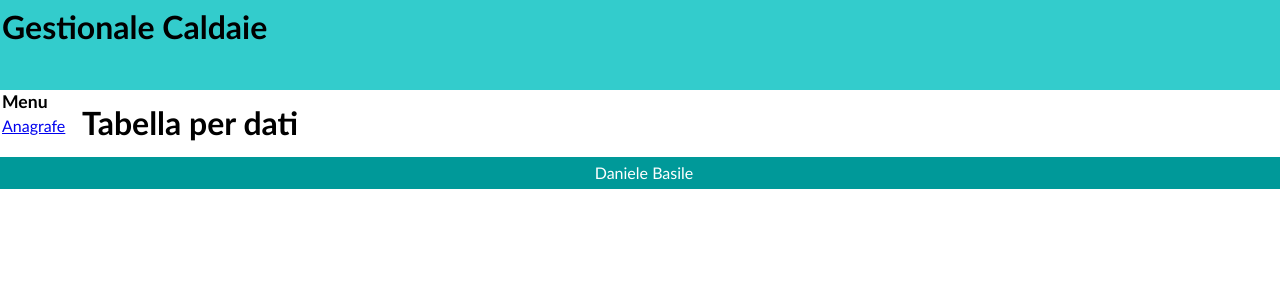
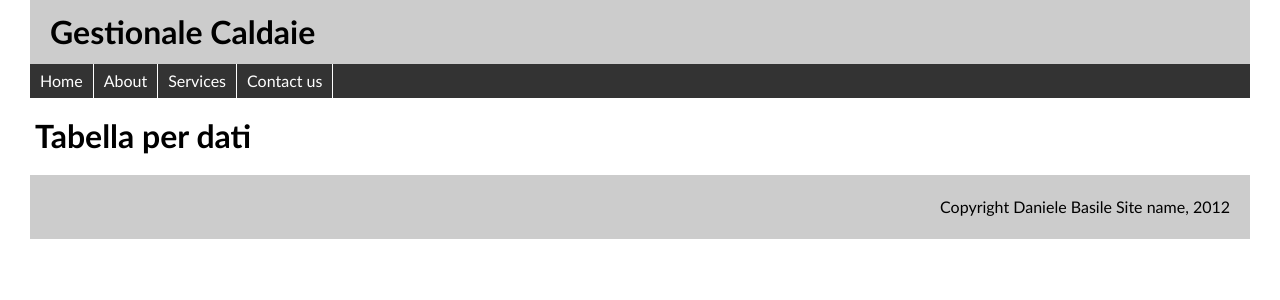
Before and after one commit to asterix24/GestionaleCaldaie, a Django app: template main/templates/base.html in a window 1280 px wide. Shown: the top 300 px of the page. Run offline with Django 3.2, Linux system fonts and the light colour scheme; the template is opened without the code that fills it, so the values that code supplies are empty; parts of the project's set-up code (start-up, migrations or seed data) failed here and were passed over.

Commit message:
Change css.

```diff
--- a/main/static/base.css
+++ b/main/static/base.css
@@ -96,46 +96,69 @@ em {
     color:#ffffff;
 }
 
-#topsection {
-    background: #33CCCC;
-    height: 90px; /*Height of top section*/
+
+#container
+{
+	margin: 0 30px;
+	background: #fff;
 }
 
-#topsection h1 {
-    margin: 0;
-    padding-top: 15px;
+#header
+{
+	background: #ccc;
+	padding: 20px;
 }
 
-#contentwrapper {
-    float: left;
-    width: 100%;
+#header h1 { margin: 0; }
+
+#navigation
+{
+	float: left;
+	width: 100%;
+	background: #333;
 }
 
-#contentcolumn {
-    margin-left: 80px; /*Set left margin to LeftColumnWidth*/
+#navigation ul
+{
+	margin: 0;
+	padding: 0;
 }
 
-#leftcolumn {
-    float: left;
-    width: 80px; /*Width of left column*/
-    margin-left: -100%;
+#navigation ul li
+{
+	list-style-type: none;
+	display: inline;
 }
 
-#footer {
-    clear: left;
-    width: 100%;
-    background: #009999;
-    color: #FFF;
-    text-align: center;
-    padding: 4px;
+#navigation li a
+{
+	display: block;
+	float: left;
+	padding: 5px 10px;
+	color: #fff;
+	text-decoration: none;
+	border-right: 1px solid #fff;
 }
 
-#footer a {
-    color: #FFFF80;
+#navigation li a:hover { background: #383; }
+
+#content
+{
+	clear: left;
+	padding: 5px;
 }
 
-.innertube {
-    margin: 2px; /*Margins for inner DIV inside each column (to provide padding)*/
-    margin-top: 0;
-    margin-bottom: 0;
+#content h2
+{
+	color: #000;
+	font-size: 160%;
+	margin: 0 0 .5em;
 }
+
+#footer
+{
+	background: #ccc;
+	text-align: right;
+	padding: 20px;
+	height: 1%;
+}
--- a/main/templates/base.html
+++ b/main/templates/base.html
@@ -8,38 +8,28 @@
 </head>
 
 <body>
-<div id="maincontainer">
-    <div id="topsection">
-        <div class="innertube">
+<div id="container">
+	<div id="header">
 		<h1>Gestionale Caldaie</h1>
 	</div>
+	<div id="navigation">
+		<ul>
+			<li><a href="#">Home</a></li>
+			<li><a href="#">About</a></li>
+			<li><a href="#">Services</a></li>
+			<li><a href="#">Contact us</a></li>
+		</ul>
 	</div>
-
-<div id="contentwrapper">
-    <div id="contentcolumn">
-        <div class="innertube">
+	<div id="content">
 	{% block center_block %}
     <h1>Tabella per dati</h1>
     {% endblock %}
 	</div>
-    </div>
-</div>
+	<div id="footer">
 
-<div id="leftcolumn">
-    <div class="innertube">
-    {% block menu_block %}
-    <b>Menu</b>
-    <br>
-    <a href="{% url anagrafe %}">Anagrafe</a></li>
-    {% endblock %}
-
-    {% block navigation_menu_block %}
+	{% block footer_block %}
+    Copyright Daniele Basile Site name, 2012
     {% endblock %}
 	</div>
 </div>
-
-<div id="footer">
-    {% block footer_block %}
-    Daniele Basile
-    {% endblock %}
-</div>
+</body>
```
Lines whose indentation alone changed are shown as unchanged.
